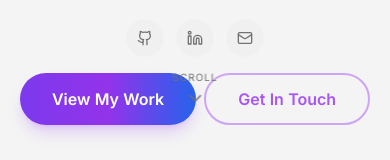
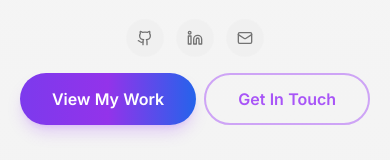
Before and after one commit to AxelSuu/AxelSundqvist, a React (Vite) app: page / in a window 390 px wide. Shown: the part 493-653 px from the top of the page. Built offline with nearby package versions, Linux system fonts and the light colour scheme.

Commit message:
mobile responsive fix

```diff
--- a/src/components/portfolio/about.tsx
+++ b/src/components/portfolio/about.tsx
@@ -56,10 +56,7 @@ const About = () => {
                       <h3 className="text-lg font-semibold">Who I Am</h3>
                     </div>
                     <p className="text-xs text-muted-foreground leading-relaxed mb-2">
-                      I'm a third year student in Applied Physics & Electrical Engineering who enjoys math, tech, embedded systems and running.
-                    </p>
-                    <p className="text-xs text-muted-foreground leading-relaxed">
-                      I'm bartending at the student pub VilleValla and always trying new beers.
+                      I'm a third year student in Applied Physics & Electrical Engineering who enjoys math, tech, embedded systems and running. I'm bartending at the student pub VilleValla and always trying new beers.
                     </p>
                   </div>
                   <div className="flex items-center gap-2 mt-2 text-xs text-muted-foreground">
--- a/src/components/portfolio/hero.tsx
+++ b/src/components/portfolio/hero.tsx
@@ -1,4 +1,4 @@
-import { Github, Linkedin, Mail, ChevronDown } from 'lucide-react'
+import { Github, Linkedin, Mail } from 'lucide-react'
 import { useState, useEffect } from 'react'
 import { MagneticButton } from '@/components/ui/magnetic-button'
 import { MorphingText } from '@/components/ui/morphing-text'
@@ -166,19 +166,6 @@ const Hero = () => {
                 Get In Touch
               </LiquidButton>
             </div>
-
-            {/* Scroll indicator */}
-            <div
-              className={`absolute bottom-4 md:bottom-8 left-1/2 -translate-x-1/2 cursor-pointer transition-all duration-700 delay-700 ${
-                isLoaded ? 'opacity-100' : 'opacity-0'
-              }`}
-              onClick={scrollToProjects}
-            >
-              <div className="flex flex-col items-center text-muted-foreground hover:text-primary transition-colors">
-                <span className="text-[10px] md:text-xs mb-1 md:mb-2 tracking-widest uppercase">Scroll</span>
-                <ChevronDown className="h-5 w-5 md:h-6 md:w-6 animate-bounce" />
-              </div>
-            </div>
           </div>
         </div>
       </section>
```
